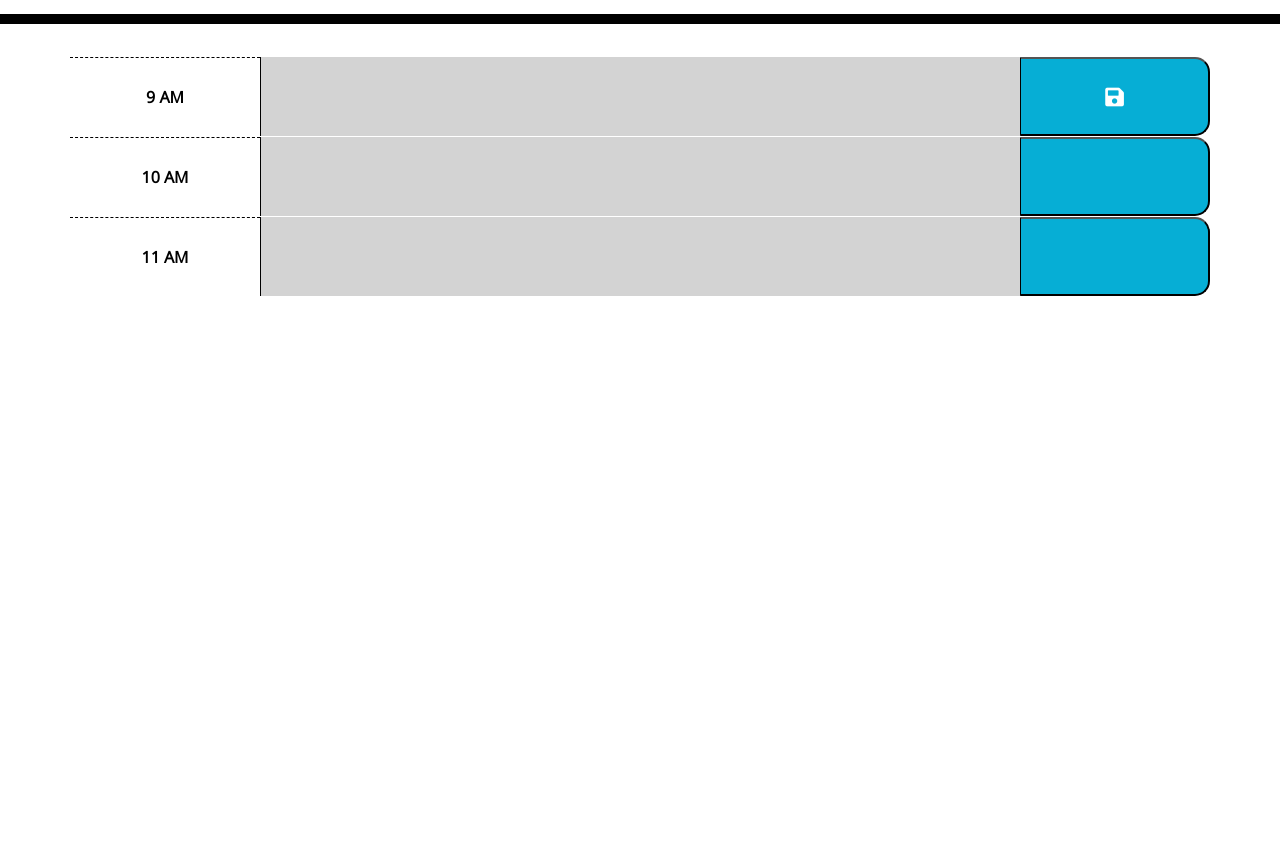
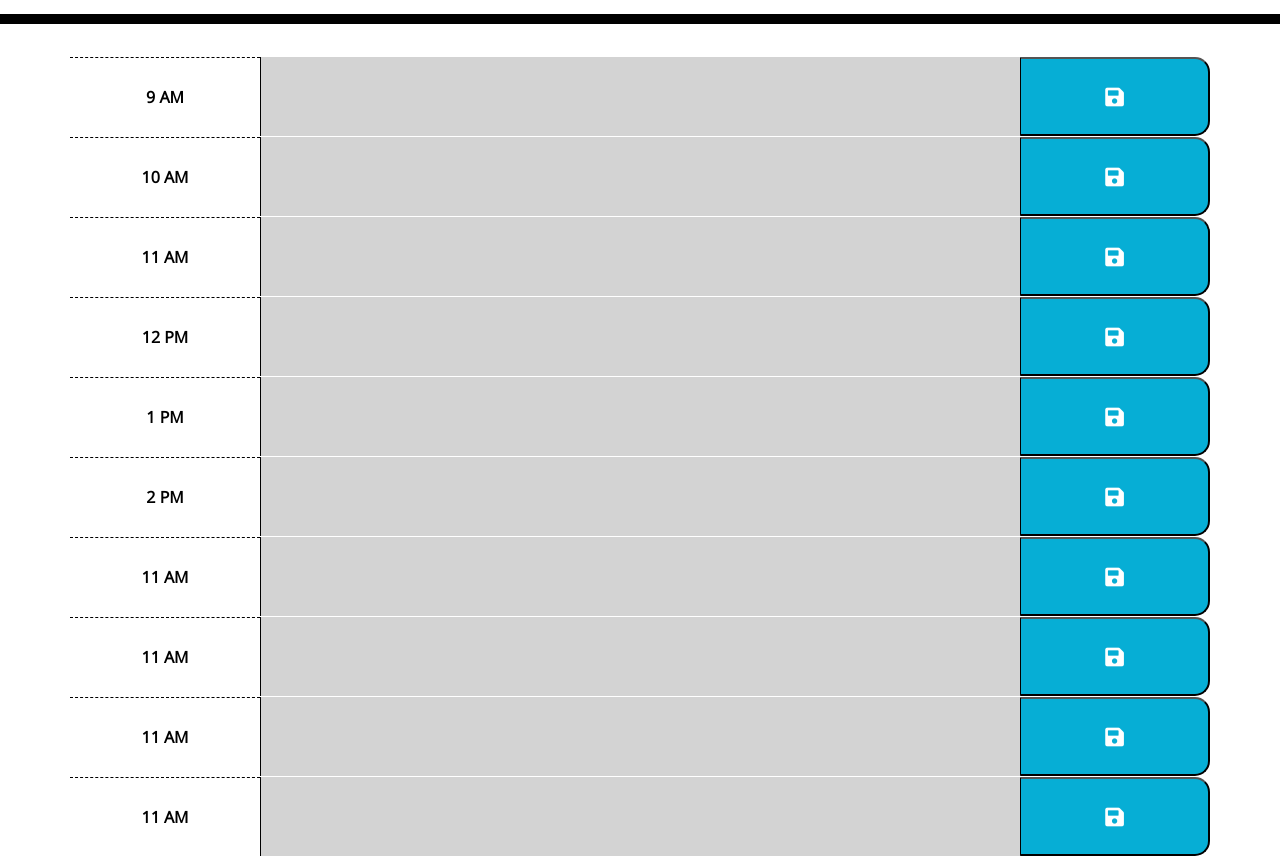
Before and after one commit to ykuang321/Work-Day-Schduler, a plain HTML site: page index.html in a window 1280 px wide. Shown: the part 280-1136 px from the top of the page. Before the commit the page ends 800 px from the top, so only its background shows below. Drawn offline with nearby package versions, Linux system fonts and the light colour scheme.

Commit message:
fixed all functionality bugs

```diff
--- a/assets/script.js
+++ b/assets/script.js
@@ -1,7 +1,7 @@
 var currentDay = document.getElementById('currentDay');
 var timeBlockHour = document.getElementsByClassName('hour');
 var currentHour = moment().format('H');
-var displayEventColor = document.getElementsByClassName('description');
+var displayEvent = document.getElementsByClassName('description');
 
 //display current day/time in header
 setInterval(() => {
@@ -16,24 +16,32 @@ for (var i=0; i<timeBlockHour.length; i++){
   var compTableHour = parseInt(timeBlockHour[i].dataset['number']);
 
   if(compCurrentHour > compTableHour){
-    displayEventColor[i].classList.add("past");
+    displayEvent[i].classList.add("past");
   }
 
   else if(compCurrentHour === compTableHour){
-    displayEventColor[i].classList.add("present");
+    displayEvent[i].classList.add("present");
   }
 
   else if(compCurrentHour < compTableHour){
-    displayEventColor[i].classList.add("future");
+    displayEvent[i].classList.add("future");
   }
 };
 
 //add event listener
 $(".saveBtn").on("click", function(){
 
-var textInput = $(this).find(".description");
-console.log(textInput);
-var test = textInput.val();
-console.log(test);
+  //get key and value from textarea
+  var storageKey = $(this).siblings(".description").attr("id");
+  var storageValue = $(this).siblings(".description").val();
+
+  localStorage.setItem(storageKey, storageValue);
 
 });
+
+//display event
+for (var i=0; i<timeBlockHour.length; i++){
+
+  displayEvent[i].value = localStorage.getItem(i);
+
+}
--- a/index.html
+++ b/index.html
@@ -35,21 +35,64 @@
 
         <div class="row">
           <div class="hour col-2 font-weight-bold" data-number="9">9 AM</div>
-          <textarea class ="description col-8" name="user"></textarea>
+          <textarea id="0" class ="description col-8"></textarea>
           <button class="saveBtn col-2 fa fa-save fa-lg"></button>
         </div>
 
         <div class="row">
           <div class="hour col-2 font-weight-bold" data-number="10">10 AM</div>
-          <textarea class ="description col-8" name="user"></textarea>
-          <button class="col-2 saveBtn"></button>
+          <textarea id="1" class ="description col-8"></textarea>
+          <button class="saveBtn col-2 fa fa-save fa-lg"></button>
         </div>
 
         <div class="row">
           <div class="hour col-2 font-weight-bold" data-number="11">11 AM</div>
-          <textarea class ="description col-8" name="user"></textarea>
-          <button class="col-2 saveBtn"></button>
+          <textarea id="2" class ="description col-8"></textarea>
+          <button class="saveBtn col-2 fa fa-save fa-lg"></button>
         </div>
+
+        <div class="row">
+          <div class="hour col-2 font-weight-bold" data-number="12">12 PM</div>
+          <textarea id="3" class ="description col-8"></textarea>
+          <button class="saveBtn col-2 fa fa-save fa-lg"></button>
+        </div>
+
+        <div class="row">
+          <div class="hour col-2 font-weight-bold" data-number="13">1 PM</div>
+          <textarea id="4" class ="description col-8"></textarea>
+          <button class="saveBtn col-2 fa fa-save fa-lg"></button>
+        </div>
+
+        <div class="row">
+          <div class="hour col-2 font-weight-bold" data-number="14">2 PM</div>
+          <textarea id="5" class ="description col-8"></textarea>
+          <button class="saveBtn col-2 fa fa-save fa-lg"></button>
+        </div>
+
+        <div class="row">
+          <div class="hour col-2 font-weight-bold" data-number="11">11 AM</div>
+          <textarea id="2" class ="description col-8"></textarea>
+          <button class="saveBtn col-2 fa fa-save fa-lg"></button>
+        </div>
+
+        <div class="row">
+          <div class="hour col-2 font-weight-bold" data-number="11">11 AM</div>
+          <textarea id="2" class ="description col-8"></textarea>
+          <button class="saveBtn col-2 fa fa-save fa-lg"></button>
+        </div>
+
+        <div class="row">
+          <div class="hour col-2 font-weight-bold" data-number="11">11 AM</div>
+          <textarea id="2" class ="description col-8"></textarea>
+          <button class="saveBtn col-2 fa fa-save fa-lg"></button>
+        </div>
+
+        <div class="row">
+          <div class="hour col-2 font-weight-bold" data-number="11">11 AM</div>
+          <textarea id="2" class ="description col-8"></textarea>
+          <button class="saveBtn col-2 fa fa-save fa-lg"></button>
+        </div>
+
 
       </div>
 
```
